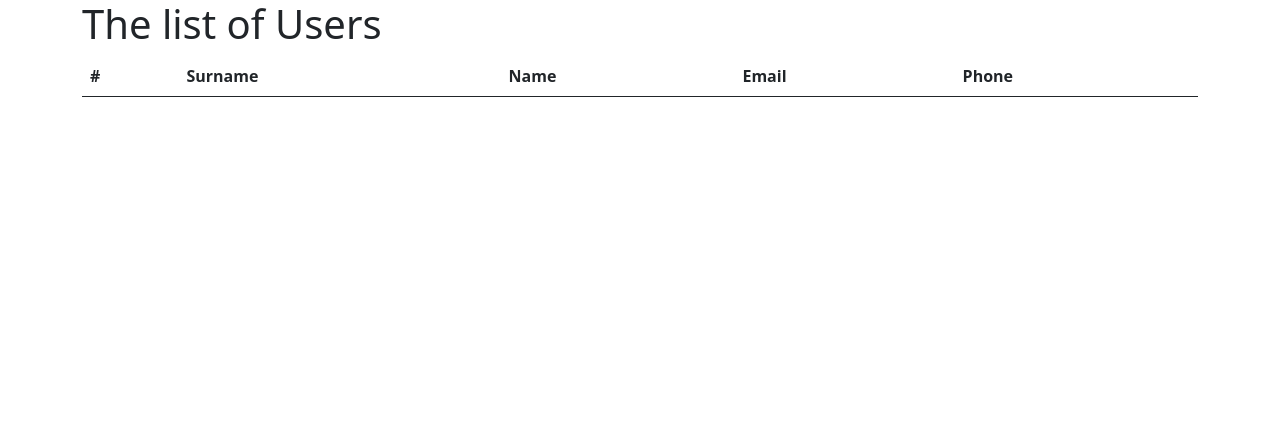
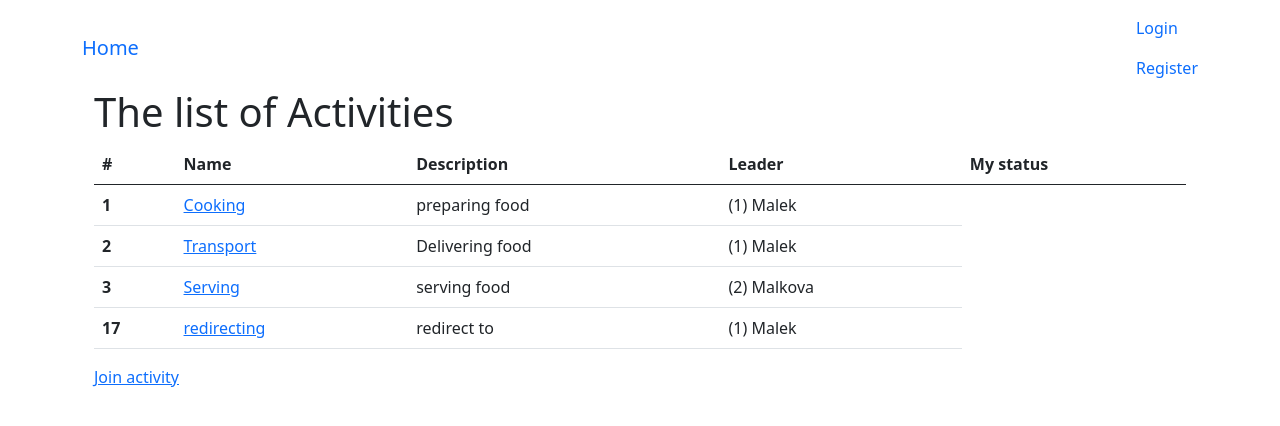
Before and after one commit to jaroslavmalek/web_test, a Django app: page / in a window 1280 px wide. Shown: the top 426 px of the page. Run offline with Django 3.2, Linux system fonts and the light colour scheme; data comes from the database, SQL or seed files in the repository; both versions use the stored data as it was after the commit; lists and menus that the app fills with data are empty.

Commit message:
user profile added, the possibility of joining activity

```diff
--- a/templates/base.html
+++ b/templates/base.html
@@ -6,21 +6,45 @@
     <meta name="viewport" content="width=device-width, initial-scale=1">
 
     <!-- Bootstrap CSS -->
-    <link href="https://cdn.jsdelivr.net/npm/bootstrap@5.0.0-beta2/dist/css/bootstrap.min.css" rel="stylesheet" integrity="sha384-BmbxuPwQa2lc/FVzBcNJ7UAyJxM6wuqIj61tLrc4wSX0szH/Ev+nYRRuWlolflfl" crossorigin="anonymous">
-
+    <link href="https://cdn.jsdelivr.net/npm/bootstrap@5.0.0-beta2/dist/css/bootstrap.min.css" rel="stylesheet"
+          integrity="sha384-BmbxuPwQa2lc/FVzBcNJ7UAyJxM6wuqIj61tLrc4wSX0szH/Ev+nYRRuWlolflfl" crossorigin="anonymous">
+    {% if title %}
+    <title>Web_test - {{ title }}</title>
+    {% else %}
     <title>Web_test</title>
+    {% endif %}
 </head>
+<nav class="navbar navbar-default navbar-fixed-top">
+    <div class="container">
+        <a class="navbar-brand mr-4" href="{% url 'home' %}">Home</a>
+        <div class="navbar-nav">
+            {% if user.is_authenticated %}
+                <a class="nav-link active" href="{% url 'profile' %}">Profile</a>
+                <a class="nav-link active" href="{% url 'logout' %}">Logout</a>
+            {% else %}
+                <a class="nav-link active" href="{% url 'login' %}">Login</a>
+                <a class="nav-link active" href="{% url 'register' %}">Register</a>
+            {% endif %}
+        </div>
         <body>
         <div class="container">
-    {% block cont %}
-    {% endblock %}
+            {% if messages %}
+            {% for message in messages %}
+            <div class="alert alert-{{ message.tags }}">
+                {{ message }}
+            </div>
+            {% endfor %}
+            {% endif %}
+            {% block cont %}{% endblock %}
         </div>
 
 
         <!-- Optional JavaScript; choose one of the two! -->
 
         <!-- Option 1: Bootstrap Bundle with Popper -->
-    <script src="https://cdn.jsdelivr.net/npm/bootstrap@5.0.0-beta2/dist/js/bootstrap.bundle.min.js" integrity="sha384-b5kHyXgcpbZJO/tY9Ul7kGkf1S0CWuKcCD38l8YkeH8z8QjE0GmW1gYU5S9FOnJ0" crossorigin="anonymous"></script>
+        <script src="https://cdn.jsdelivr.net/npm/bootstrap@5.0.0-beta2/dist/js/bootstrap.bundle.min.js"
+                integrity="sha384-b5kHyXgcpbZJO/tY9Ul7kGkf1S0CWuKcCD38l8YkeH8z8QjE0GmW1gYU5S9FOnJ0"
+                crossorigin="anonymous"></script>
 
         <!-- Option 2: Separate Popper and Bootstrap JS -->
         <!--
--- a/userlist/templates/index.html
+++ b/userlist/templates/index.html
@@ -1,28 +1,32 @@
 {% extends 'base.html' %}
-
 {% block cont %}
-
-    <h1> The list of Users </h1>
+<h1> The list of Activities </h1>
 <table class="table">
     <thead>
     <tr>
         <th scope="col">#</th>
-            <th scope="col">Surname</th>
         <th scope="col">Name</th>
-            <th scope="col">Email</th>
-            <th scope="col">Phone</th>
+        <th scope="col">Description</th>
+        <th scope="col">Leader</th>
+        <th scope="col">My status</th>
     </tr>
     </thead>
     <tbody>
-        {% for user in users %}
+    {% for activity in activities %}
     <tr>
-            <th scope="row">{{ user.id }}</th>
-            <td>{{ user.last_name}}</td>
-            <td>{{ user.first_name }}</td>
-            <td>{{ user.email }}</td>
-            <td>{{ user.phone_cell }}</td>
+        <th scope="row">{{ activity.id }}</th>
+        <td><a class="ml-2" href="{% url 'activity-detail' activity.id %}">{{ activity.activity_name}}</a></td>
+        <td>{{ activity.activity_description}}</td>
+        <td>{{ activity.activity_leader }}</td>
+        {% for member_activity in member_activities %}
+        {% if activity == member_activity.activity and member_activity.member == user.profile.member %}
+        <td>You are on this activity since {{ member_activity.member_since|date:"F d, Y" }}</td>
+        {% endif %}
+        {% endfor %}
     </tr>
+
     {% endfor %}
     </tbody>
 </table>
+<p class="text-secondary"><a class="ml-2" href="{% url 'activity-join' %}">Join activity</a></p>
 {% endblock %}
--- a/userlist/urls.py
+++ b/userlist/urls.py
@@ -1,6 +1,8 @@
 from django.urls import path
-from . import views
+from .views import index, ActivityDetailView, MemberActivityCreateView
 
 urlpatterns = [
-    path('', views.index)
+    path('', index, name='home'),
+    path('activity/<int:pk>/', ActivityDetailView.as_view(), name='activity-detail'),
+    path('activity/join/', MemberActivityCreateView.as_view(), name='activity-join')
 ]
--- a/userlist/views.py
+++ b/userlist/views.py
@@ -1,8 +1,26 @@
-from django.shortcuts import render
-from django.http import HttpResponse
-from .models import Member
+from django.shortcuts import render, reverse
+from .models import Activitie, MemberActivitie
+from django.views.generic import DetailView, CreateView
+from django.contrib.auth.mixins import LoginRequiredMixin
 
 
 def index(request):
-    members = Member.objects.all()
-    return render(request, 'index.html', {'members': members})
+    activities = Activitie.objects.all()
+    member_activities = MemberActivitie.objects.all()
+    return render(request, 'index.html', {'activities': activities, 'member_activities': member_activities})
+
+
+class ActivityDetailView(LoginRequiredMixin, DetailView):
+    model = Activitie
+
+
+class MemberActivityCreateView(LoginRequiredMixin, CreateView):
+    model = MemberActivitie
+    fields = ['member_since', 'activity']
+
+    def form_valid(self, form):
+        form.instance.member = self.request.user.profile.member
+        return super().form_valid(form)
+
+    def get_success_url(self):
+        return reverse('home')
--- /dev/null
+++ b/userprofile/urls.py
@@ -0,0 +1,8 @@
+from django.urls import path
+from .views import profile, CreateAct
+
+
+urlpatterns = [
+    path('', profile, name='profile'),
+    path('new/', CreateAct.as_view(), name='new-activity'),
+]
--- a/web_test/urls.py
+++ b/web_test/urls.py
@@ -15,7 +15,15 @@ Including another URLconf
 """
 from django.contrib import admin
 from django.urls import path, include
+from userprofile import views as user_views
+from django.contrib.auth import views as log_views
+
+
 urlpatterns = [
     path('admin/', admin.site.urls),
-    path('', include('userlist.urls'))
-]
+    path('register/', user_views.register, name='register'),
+    path('login/', log_views.LoginView.as_view(template_name='userprofile/login.html'), name='login'),
+    path('logout/', log_views.LogoutView.as_view(template_name='userprofile/logout.html'), name='logout'),
+    path('', include('userlist.urls')),
+    path('profile/', include('userprofile.urls'))
+    ]
```
Also changed, not shown: userlist/templates/userlist/activitie_detail.html (added, +15 -0 lines), userlist/templates/userlist/memberactivitie_form.html (added, +16 -0 lines), userprofile/forms.py (added, +11 -0 lines), userprofile/signals.py (added, +15 -0 lines), userprofile/templates/userprofile/login.html (added, +20 -0 lines), userprofile/templates/userprofile/logout.html (added, +9 -0 lines), userprofile/templates/userprofile/newact.html (added, +16 -0 lines), userprofile/templates/userprofile/profile.html (added, +11 -0 lines), userprofile/templates/userprofile/register.html (added, +20 -0 lines), web_test/settings.py (+7 -0 lines), db.sqlite3. Lines whose indentation alone changed are shown as unchanged.
